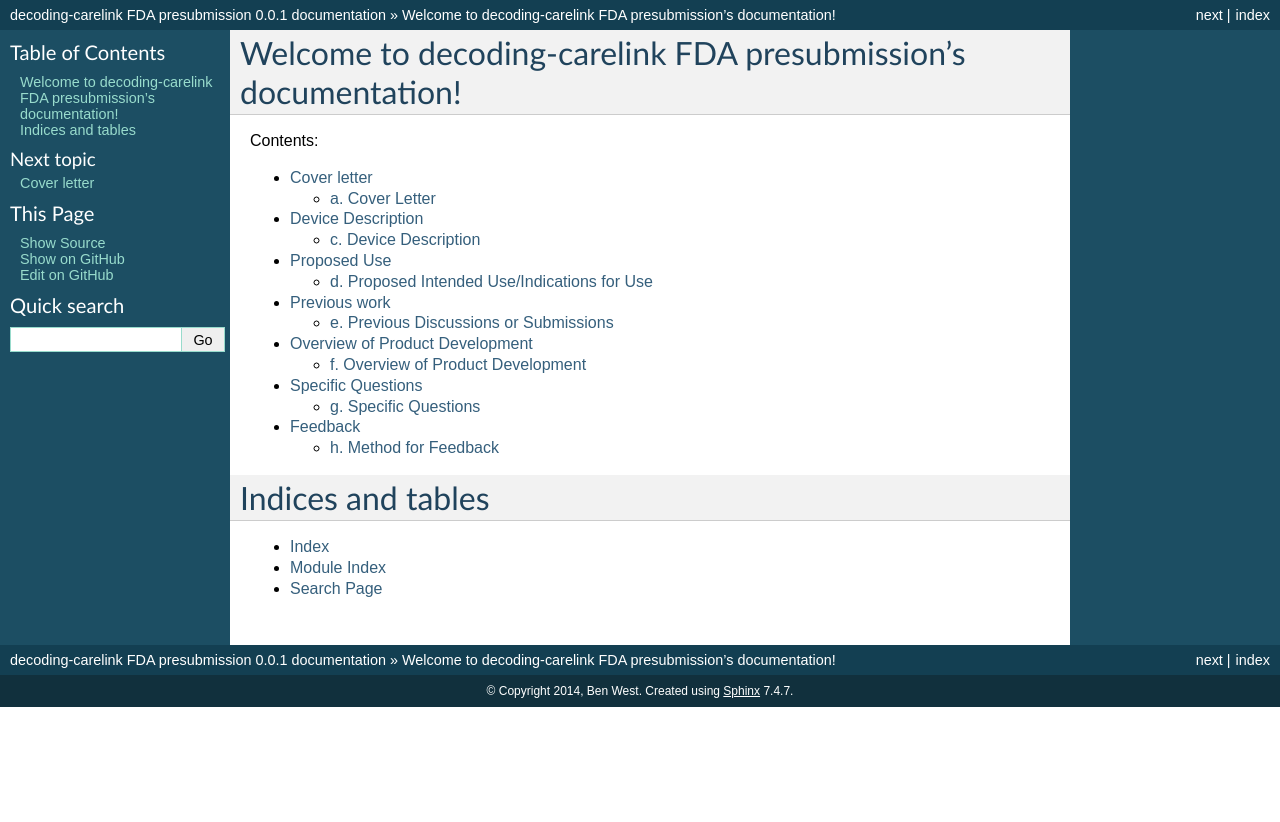
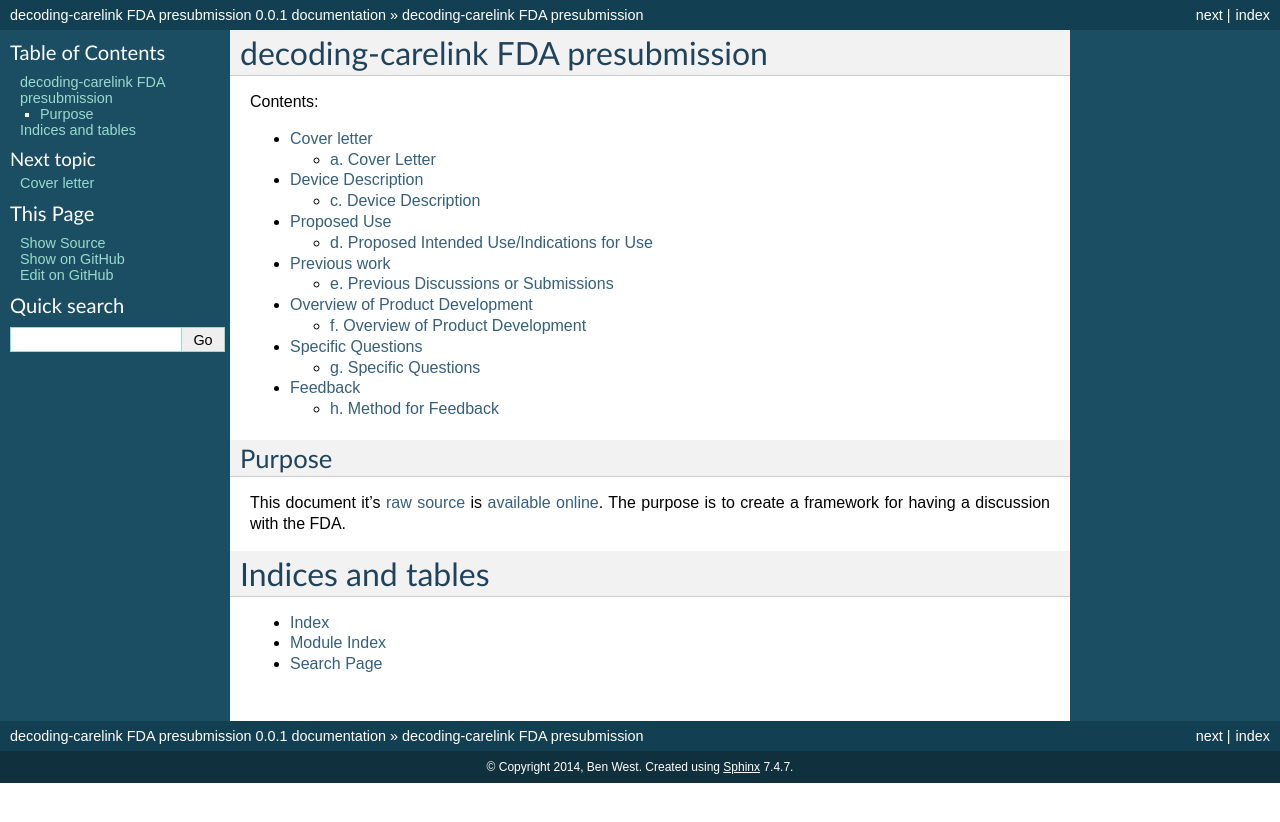
Before and after one commit to nightscout/fda-presubmission, a Sphinx documentation site: the page built from source/index.rst, in a window 1280 px wide. Shown: the top 822 px of the page. Built offline with Sphinx 7.4.7, drawn with Linux system fonts in a browser that asks for light colours; formulas are drawn with MathJax 3; pages that are not in the unit, such as notebooks, are missing from menus.

Commit message:
tweak index

```diff
--- a/source/index.rst
+++ b/source/index.rst
@@ -3,8 +3,8 @@
    You can adapt this file completely to your liking, but it should at least
    contain the root `toctree` directive.
 
-Welcome to decoding-carelink FDA presubmission's documentation!
-===============================================================
+decoding-carelink FDA presubmission
+===================================
 
 Contents:
 
@@ -20,6 +20,20 @@ Contents:
   06-feedback-methods
 
 
+Purpose
+-------
+This document it's `raw source`_ is `available online`_.
+The purpose is to create a framework for having a discussion with the FDA.
+
+.. _available online: http://medevice-users.github.io/decoding-presub/
+
+.. _raw source: https://github.com/medevice-users/decoding-presub
+
+.. note:
+  This is working draft.  When it is ready, it will be compiled as an ecopy and
+  submitted to the FDA in order to have a broader discussion.
+
+
 Indices and tables
 ==================
 
```
